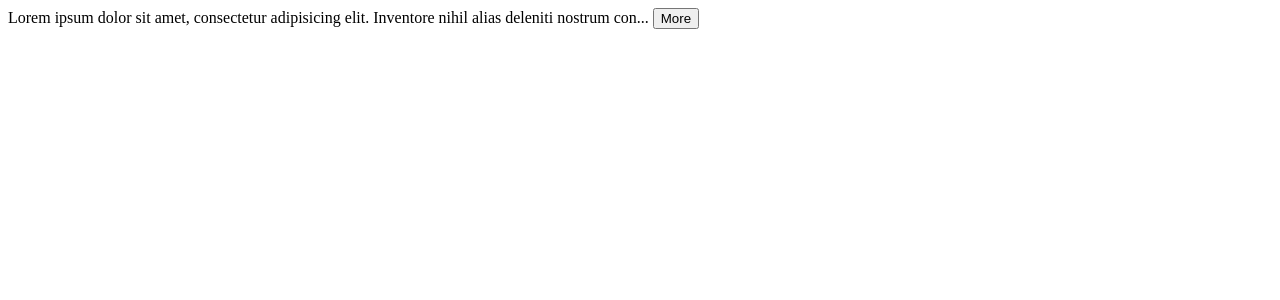
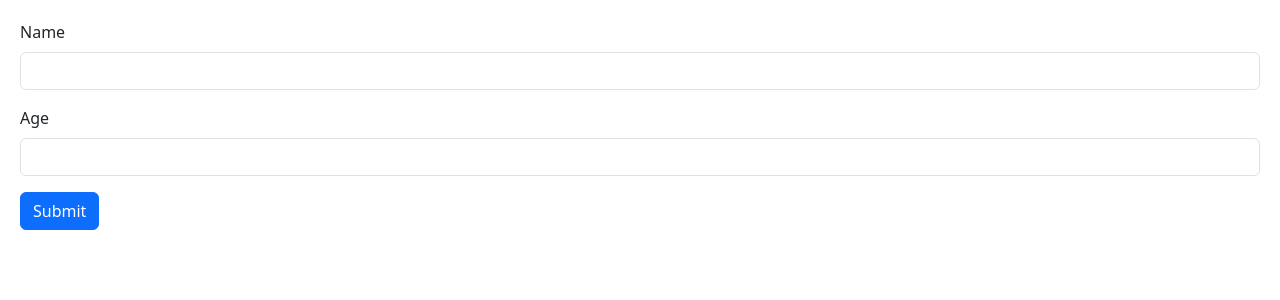
Before and after one commit to Tmicrd/React18, a React (Vite) app: page / in a window 1280 px wide. Shown: the top 300 px of the page. Built offline with nearby package versions, Linux system fonts and the light colour scheme.

Commit message:
using react hook form

```diff
--- a/package.json
+++ b/package.json
@@ -15,6 +15,7 @@
     "immer": "^10.1.1",
     "react": "^18.3.1",
     "react-dom": "^18.3.1",
+    "react-hook-form": "^7.52.1",
     "react-icons": "^5.2.1",
     "styled-components": "^6.1.12"
   },
--- a/src/App.tsx
+++ b/src/App.tsx
@@ -1,23 +1,8 @@
-import ExpandableText from "./ExpandableText";
+import Form from "./Form";
+import "bootstrap/dist/css/bootstrap.css";
 
 function App() {
-  return (
-    <>
-      <ExpandableText>
-        Lorem ipsum dolor sit amet, consectetur adipisicing elit. Inventore
-        nihil alias deleniti nostrum consectetur consequatur et autem sequi
-        impedit accusantium voluptates eaque fugit sed, sint ex ab iusto beatae
-        architecto ipsum, amet blanditiis. Deserunt minus debitis reiciendis
-        eaque saepe a magni aspernatur, nemo dolores dolorem. Consequatur, sit
-        ab fuga eligendi ullam tempore sed enim aspernatur repellendus officia
-        possimus adipisci ea perspiciatis atque? Velit, deleniti! Reprehenderit
-        corrupti eos enim in vel, repellendus earum dolores optio ab magnam!
-        Sequi quibusdam adipisci asperiores odio quod, unde perferendis,
-        accusamus corporis vel debitis tenetur odit a consequuntur praesentium
-        provident sapiente! Recusandae consectetur ratione sunt nemo!
-      </ExpandableText>
-    </>
-  );
+  return <Form />;
 }
 
 export default App;
--- /dev/null
+++ b/src/Form.tsx
@@ -0,0 +1,38 @@
+import { FieldValues, useForm } from "react-hook-form";
+
+const Form = () => {
+  const { register, handleSubmit } = useForm();
+  const onSubmit = (data: FieldValues) => console.log(data);
+
+  return (
+    <form onSubmit={handleSubmit(onSubmit)}>
+      <div className="mb-3">
+        <label htmlFor="name" className="form-label">
+          Name
+        </label>
+        <input
+          id="name"
+          type="text"
+          className="form-control"
+          {...register("name")}
+        />
+      </div>
+      <div className="mb-3">
+        <label htmlFor="age" className="form-label">
+          Age
+        </label>
+        <input
+          id="age"
+          type="text"
+          className="form-control"
+          {...register("age")}
+        />
+      </div>
+      <button type="submit" className="btn btn-primary">
+        Submit
+      </button>
+    </form>
+  );
+};
+
+export default Form;
--- /dev/null
+++ b/src/index.css
@@ -0,0 +1,3 @@
+body{
+    padding:20px
+}
--- a/src/main.tsx
+++ b/src/main.tsx
@@ -1,6 +1,7 @@
 import React from "react";
 import ReactDOM from "react-dom/client";
 import App from "./App.tsx";
+import "./index.css";
 // import "bootstrap/dist/css/bootstrap.css";
 
 ReactDOM.createRoot(document.getElementById("root")!).render(
```
Also changed, not shown: 1 other file (tests, documents, lock files or other folders).
